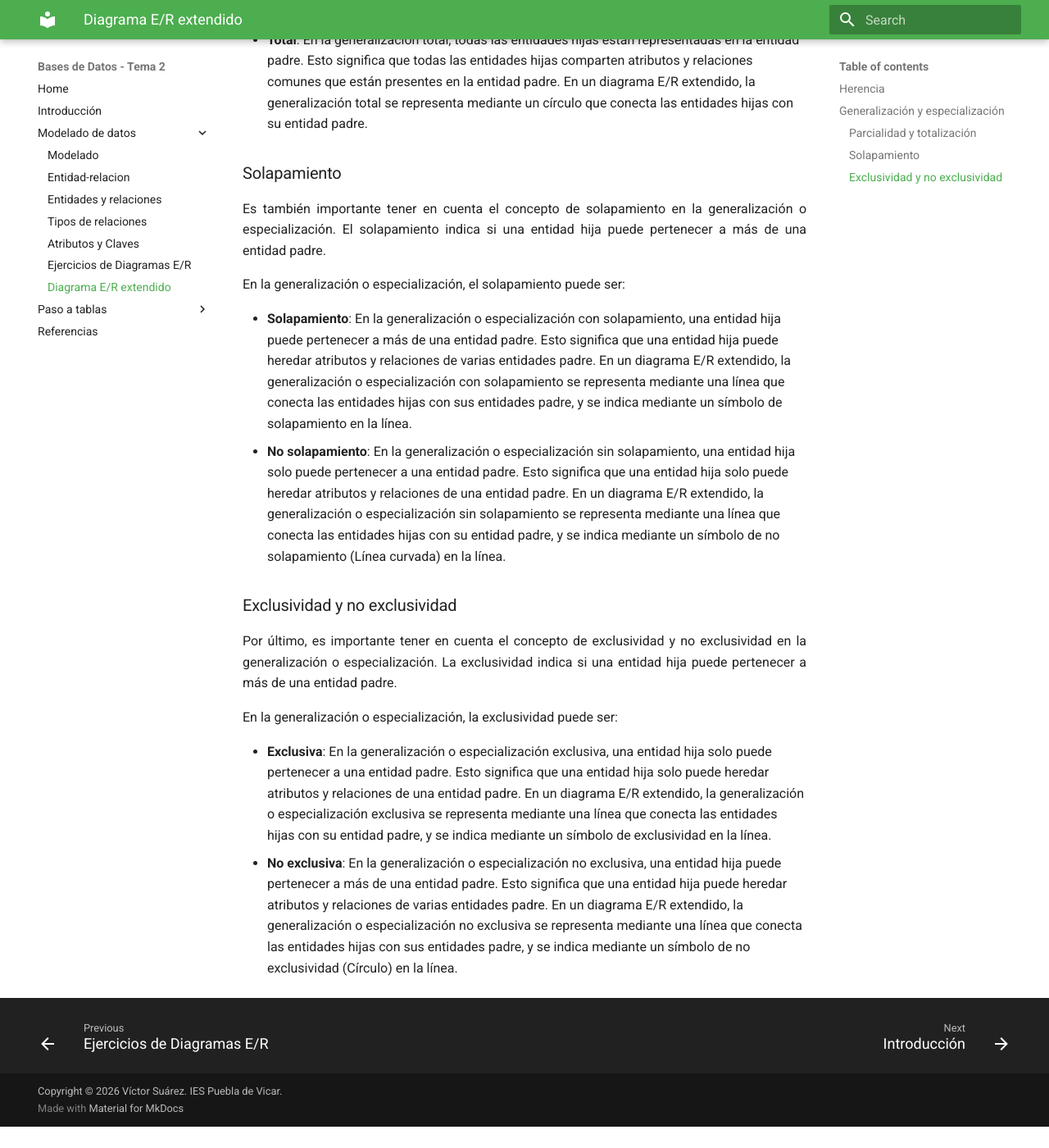
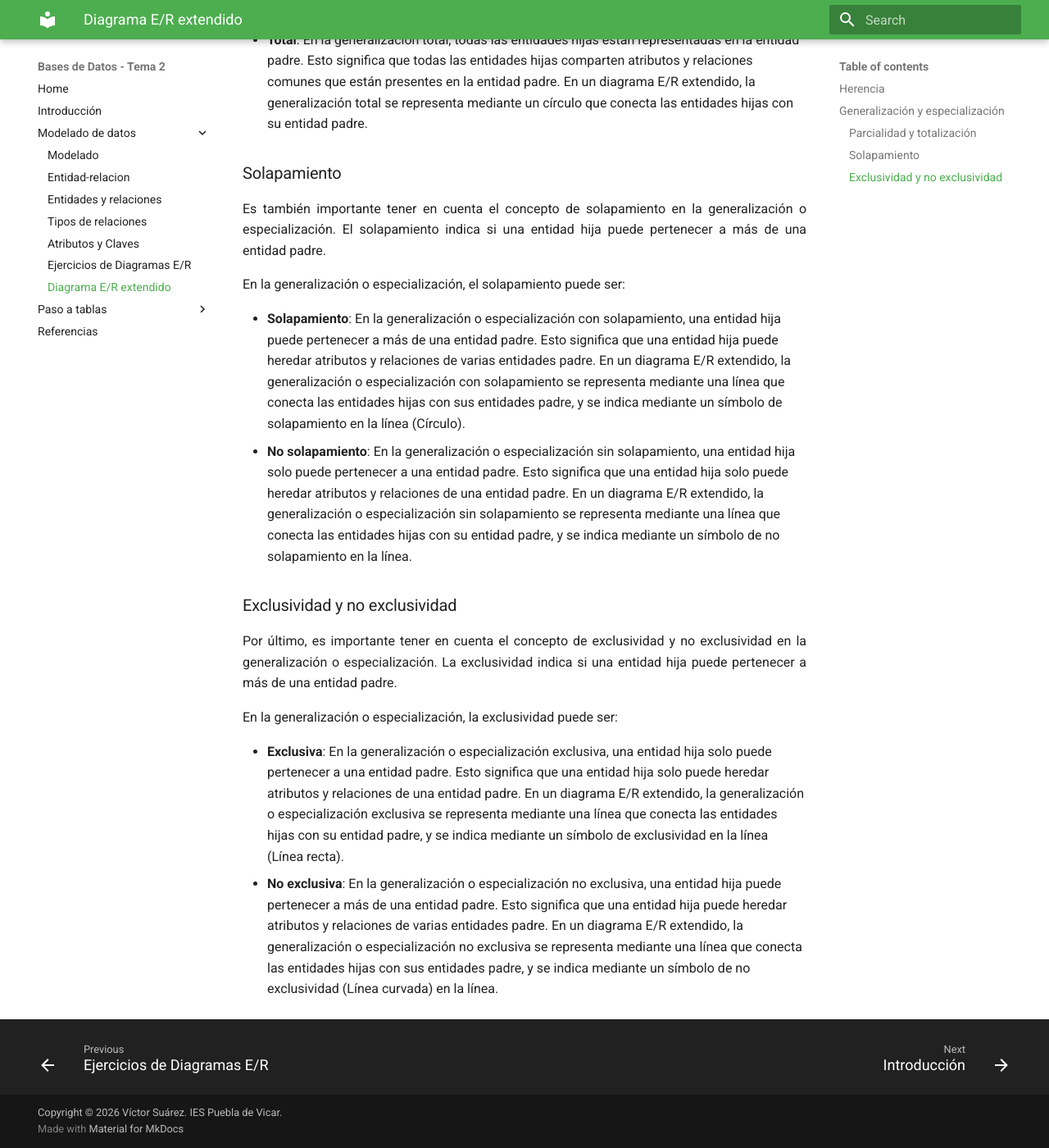
Before and after one commit to BDPuebla/tema2, an MkDocs documentation site: the page built from docs/diagrama-extendido.md, in a window 1280 px wide and 1400 px high, scrolled down 2806 px. Shown: the whole window at 82% size. Built offline with MkDocs 1.6.1 and Material for MkDocs 9.7.7, drawn with Linux system fonts in a browser that asks for light colours; before the commit the page ends 4180 px from its top, so only the background shows below that.

Commit message:
mejorando explicacion

```diff
--- a/docs/diagrama-extendido.md
+++ b/docs/diagrama-extendido.md
@@ -56,5 +56,5 @@ Por último, es importante tener en cuenta el concepto de exclusividad y no excl
 
 En la generalización o especialización, la exclusividad puede ser:
 
-* **Exclusiva**: En la generalización o especialización exclusiva, una entidad hija solo puede pertenecer a una entidad padre. Esto significa que una entidad hija solo puede heredar atributos y relaciones de una entidad padre. En un diagrama E/R extendido, la generalización o especialización exclusiva se representa mediante una línea que conecta las entidades hijas con su entidad padre, y se indica mediante un símbolo de exclusividad en la línea.
-* **No exclusiva**: En la generalización o especialización no exclusiva, una entidad hija puede pertenecer a más de una entidad padre. Esto significa que una entidad hija puede heredar atributos y relaciones de varias entidades padre. En un diagrama E/R extendido, la generalización o especialización no exclusiva se representa mediante una línea que conecta las entidades hijas con sus entidades padre, y se indica mediante un símbolo de no exclusividad (Círculo) en la línea.
+* **Exclusiva**: En la generalización o especialización exclusiva, una entidad hija solo puede pertenecer a una entidad padre. Esto significa que una entidad hija solo puede heredar atributos y relaciones de una entidad padre. En un diagrama E/R extendido, la generalización o especialización exclusiva se representa mediante una línea que conecta las entidades hijas con su entidad padre, y se indica mediante un símbolo de exclusividad en la línea (Línea recta).
+* **No exclusiva**: En la generalización o especialización no exclusiva, una entidad hija puede pertenecer a más de una entidad padre. Esto significa que una entidad hija puede heredar atributos y relaciones de varias entidades padre. En un diagrama E/R extendido, la generalización o especialización no exclusiva se representa mediante una línea que conecta las entidades hijas con sus entidades padre, y se indica mediante un símbolo de no exclusividad (Línea curvada) en la línea.
```
Also changed, not shown: other parts of docs/diagrama-extendido.md (+2 -2 lines).
